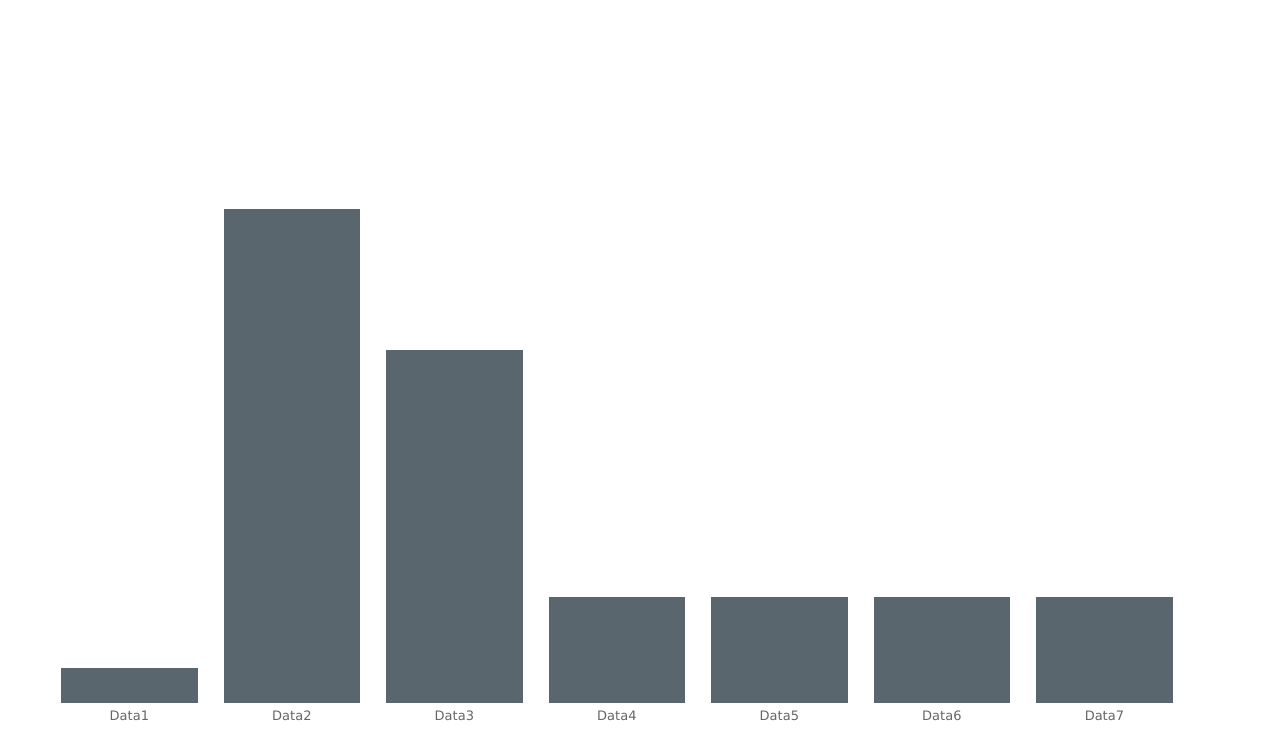
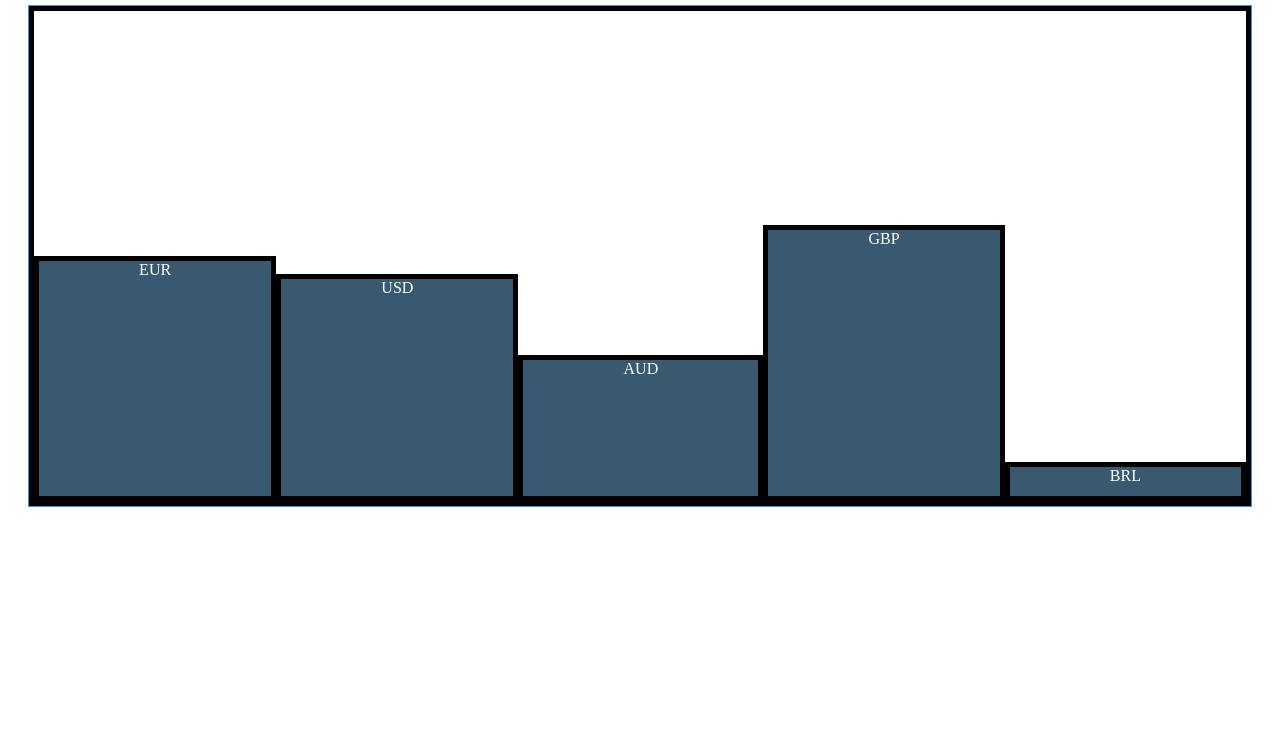
Before and after one commit to omnisonic/currency_chart, a plain HTML site: page index.html in a window 1280 px wide. Shown: the part 62-800 px from the top of the page. Drawn offline with Linux system fonts and the light colour scheme.

```diff
--- a/css/main.css
+++ /dev/null
@@ -1,52 +0,0 @@
-
-body {
-  font: 13px/1.3 'Lucida Grande',sans-serif;
-  color: #666;
-
-}
-
-.title {
-
-}
-.chart {
-  display: flex;
-  /* table-layout: fixed; */
-  /* width: 90%; */
-  /* max-width: 700px; */
-  /* height: 80%; */
-  /* background-image: linear-gradient(to top, rgba(0, 0, 0, 0.1) 2%, rgba(0, 0, 0, 0) 2%); */
-  /* background-size: 100% 50px; */
-  /* background-position: left top; */
-  flex-flow: row wrap;
-
-}
-.chart li {
-  position: relative;
-  display: table-cell;
-  vertical-align: bottom;
-  height: 200px;
-
-}
-.chart div {
-  margin: 0 1em;
-  display: block;
-  background: rgba(34, 51, 60, 0.75);
-  animation: draw 1s ease-in-out;
-}
-.chart div:before {
-  position: absolute;
-  left: 0;
-  right: 0;
-  top: 100%;
-  padding: 5px 1em 0;
-  display: block;
-  text-align: center;
-  content: attr(title);
-  word-wrap: break-word;
-}
-
-@keyframes draw {
-  0% {
-    height: 0;
-  }
-}
--- a/css/site.css
+++ b/css/site.css
@@ -1,45 +1,59 @@
-
-body {
-  font: 13px/1.3 'Lucida Grande',sans-serif;
-  color: #666;
+.column-chart {
+  position: relative;
+}
+.chart-column,
+.plot-container {
+  list-style: none;
+  border: 5px solid #000;
 }
 
-.chart {
-  display: table;
-  table-layout: fixed;
-  width: 90%;
-  /* max-width: 700px; */
-  height: 90%;
-  /* background-image: linear-gradient(to top, rgba(0, 0, 0, 0.1) 2%, rgba(0, 0, 0, 0) 2%); */
-  background-size: 100% 50px;
-  background-position: left top;
-}
-.chart li {
-  position: relative;
-  display: table-cell;
-  vertical-align: bottom;
-  height: 200px;
-}
-.chart div {
-  margin: 0 1em;
-  display: block;
-  background: rgba(34, 51, 60, 0.75);
-  animation: draw 1s ease-in-out;
-}
-.chart div:before {
+.plot-container {
+  display: -webkit-flex;
+  display: flex;
+  -webkit-flex-direction: row;
+  flex-direction: row;
+  -webkit-flex-wrap: nowrap;
+  flex-wrap: nowrap;
   position: absolute;
+  text-align: center;
+  top: 0;
   left: 0;
+  bottom: 0;
   right: 0;
-  top: 100%;
-  padding: 5px 1em 0;
-  display: block;
-  text-align: center;
-  content: attr(title);
-  word-wrap: break-word;
+  padding: 0;
+  margin: 0;
+  min-height: 100px;
 }
 
-@keyframes draw {
-  0% {
-    height: 0;
-  }
+.plot-container li {
+  transition: width 2s, opacity 1s;
 }
+
+.plot-container li:hover {
+  opacity: 0.8;
+  width: 60px;
+
+}
+
+.column-chart .chart-column {
+  -webkit-flex-grow: 1;
+  flex-grow: 1;
+  -webkit-align-self: flex-end;
+  align-self: flex-end;
+}
+
+.column-chart .chart-column {
+  background: #38596f;
+  color: #ffffff;
+  box-sizing: border-box;
+}
+/*
+.bar-chart {
+  clear: both;
+} */
+.bar-chart .plot-container {
+  flex-direction: column;
+  padding: 0;
+  margin: 0;
+  width: 100%;
+}
--- a/index.html
+++ b/index.html
@@ -1,29 +1,33 @@
-   <link rel="stylesheet" href="./css/site.css">
-<h1>  Exchange Rates </h1>
+<!DOCTYPE HTML>
+<html>
+	<head>
+		<meta http-equiv="content-type" content="text/html; charset=utf-8">
+		<meta name="viewport" content="width=device-width, maximum-scale=1.0, user-scalable=1" />
+        <link media="all" rel="stylesheet" type="text/css" href="./css/site.css" />
 
+        <title>Exchange Rate Chart</title>
+        <style>
 
+			.column-chart { margin: 20px; border: 1px solid #3498db; }
+            .column-chart { height: 500px; }
+
+		</style>
+
+    </head>
 <div>
-  <ul class="chart">
-    <li>
-      <div class="BarChart-bar" style="height: 5%" title="Data1"></div>
-    </li>
-    <li>
-      <div class="BarChart-bar" style="height: 70%" title="Data2"></div>
-    </li>
-    <li>
-      <div class="BarChart-bar" style="height: 50%" title="Data3"></div>
-    </li>
-    <li>
-      <div class="BarChart-bar" style="height: 15%" title="Data4"></div>
-    </li>
-    <li>
-      <div class="BarChart-bar" style="height: 15%" title="Data5"></div>
-    </li>
-    <li>
-      <div class="BarChart-bar" style="height: 15%" title="Data6"></div>
-    </li>
-    <li>
-      <div class="BarChart-bar" style="height: 15%" title="Data7"></div>
-    </li>
-  </ul>
+
+    <h2>Exchange Rate Chart</h2>
+    <div>
+        <div class="column-chart">
+            <ul class="plot-container">
+                <li onclick="alert('EUR costs 1.00 EUR')" class="chart-column" style="height: 50.0%">EUR</li>
+                <li onclick="alert('USD costs 0.926 EUR')" class="chart-column" style="height: 46.3%">USD</li>
+                <li onclick="alert('AUD costs 0.594 EUR')" class="chart-column" style="height: 29.7%">AUD</li>
+                <li onclick="alert('GBP costs 1.127 EUR')" class="chart-column" style="height: 56.36%">GBP</li>
+                <li onclick="alert('BRL costs 0.16 EUR')" class="chart-column" style="height: 08.0%">BRL</li>
+
+            </ul>
+        </div>
+    </div>
+
 </div>
```
Also changed, not shown: columnchart.html (deleted, +0 -33 lines), css/chart2.css (deleted, +0 -59 lines).
